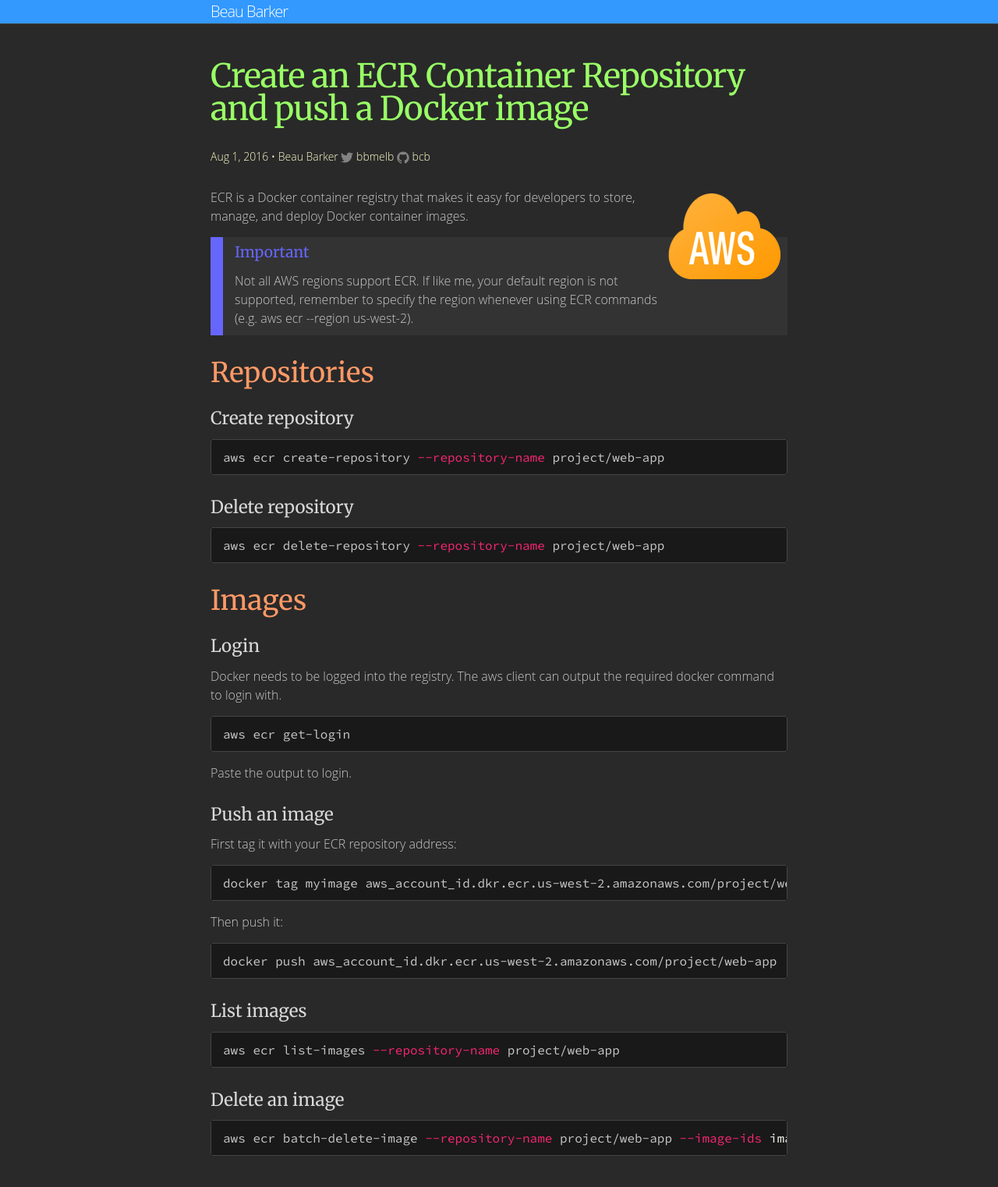
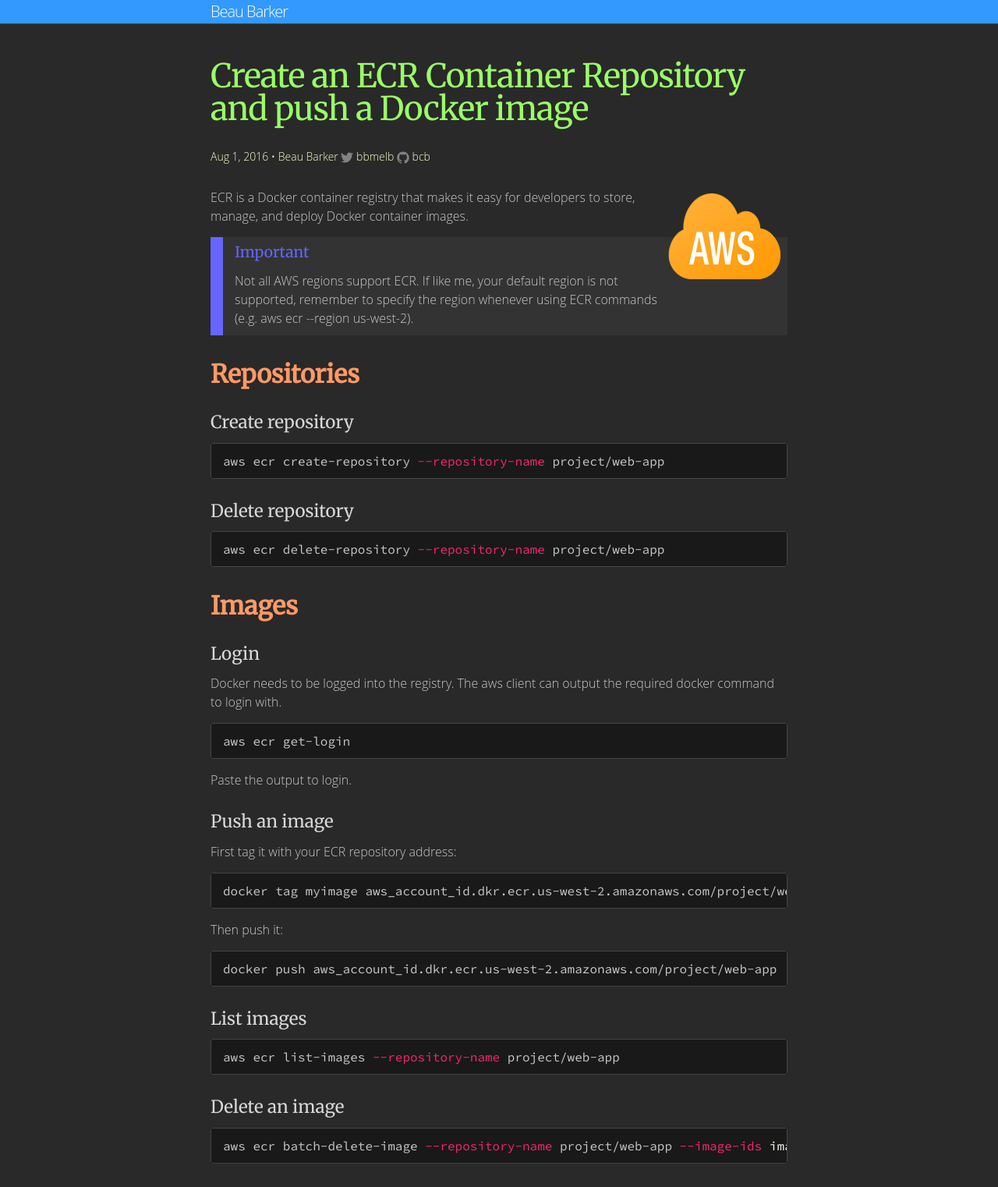
Before and after one commit to explodinglabs/explodinglabs.github.io, a Jekyll site: the page built from _aws/ecr.markdown, in a window 1280 px wide. Shown: the whole page at 78% size. Built offline with Jekyll 4.4.1, drawn with Linux system fonts in a browser that asks for light colours; some web fonts are replaced; comment, search, counter and statistics services are not loaded.

Commit message:
Design adjustments

```diff
--- a/_includes/head.html
+++ b/_includes/head.html
@@ -11,8 +11,4 @@
     <link rel="alternate" type="application/rss+xml" title="{{ site.title }}" href="{{ "/feed.xml" | prepend: site.baseurl | prepend: site.url }}">
 
     <link href="https://fonts.googleapis.com/css?family=Merriweather|Droid+Serif|Source+Code+Pro" rel="stylesheet">
-
-    {% if jekyll.environment == 'production' %}
-    {% include analytics.html %}
-    {% endif %}
 </head>
--- a/_includes/header.html
+++ b/_includes/header.html
@@ -1,5 +1,5 @@
 <header class="site-header">
-  <div class="wrapper">
-    <a class="site-title" href="{{ site.baseurl }}/">{{ site.title }}</a>
-  </div>
+    <div class="wrapper">
+        <a class="site-title" href="{{ site.baseurl }}/">{{ site.title }}</a>
+    </div>
 </header>
--- a/_sass/_base.scss
+++ b/_sass/_base.scss
@@ -82,9 +82,9 @@
  * Headings
  */
 h1, h2, h3, h4, h5, h6 {
-    font-family: 'Merriweather', serif;
+    font-family: 'Merriweather', georgia, serif;
     font-weight: $base-font-weight;
-    line-height: 1;
+    line-height: 100%;
 }
 
 /**
--- a/_sass/_layout.scss
+++ b/_sass/_layout.scss
@@ -88,7 +88,10 @@
     h1 {
         margin-top: $spacing-unit;
         margin-bottom: $spacing-unit/2;
-        font-size: $h1-size;
+        font-weight: bold;
+        font-size: 32px;
+        font-size: 2rem;
+        line-height: 1.25;
         color: $h1-color;
 
         @include media-query($on-laptop) {
```
Also changed, not shown: _includes/analytics.html (deleted, +0 -9 lines).
